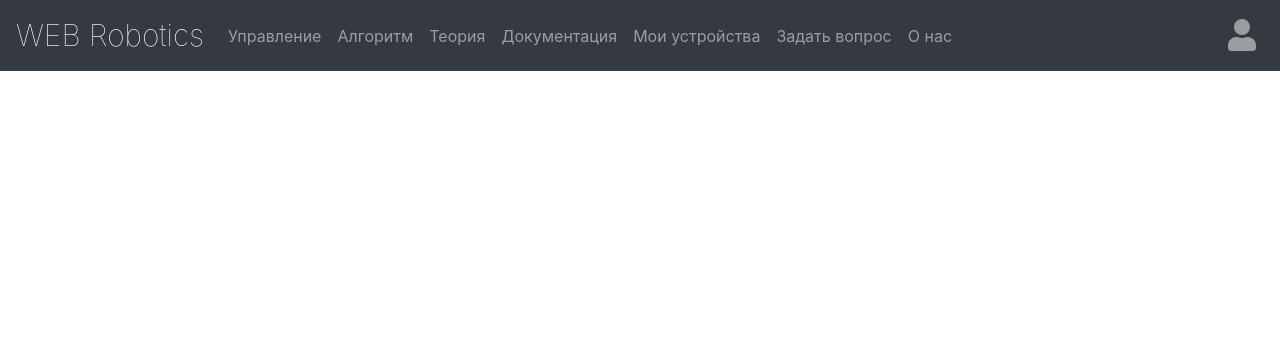
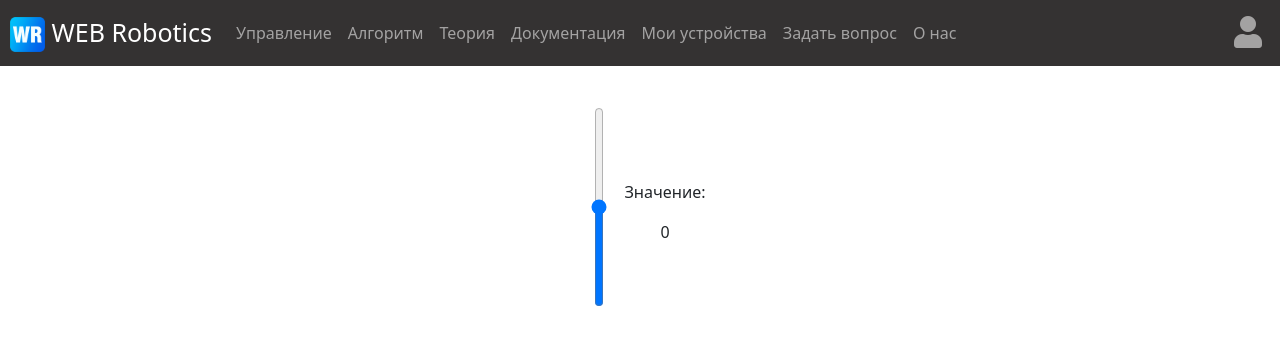
Before and after one commit to 4rch1nx/WEB-flask-LMS, a Flask app: page /control in a window 1280 px wide. Shown: the top 345 px of the page. Run offline with Flask 3, Linux system fonts and the light colour scheme; some libraries are stand-ins or nearby versions.

Commit message:
Немного изменений с Bootstrap 5

```diff
--- a/templates/base.html
+++ b/templates/base.html
@@ -2,18 +2,21 @@
 <html lang="en">
 <head>
     <link rel="stylesheet" href="https://cdnjs.cloudflare.com/ajax/libs/font-awesome/5.15.4/css/all.min.css">
-    <link href="https://stackpath.bootstrapcdn.com/bootstrap/4.5.2/css/bootstrap.min.css" rel="stylesheet">
+    <link href="https://cdn.jsdelivr.net/npm/bootstrap@5.3.0-alpha1/dist/css/bootstrap.min.css" rel="stylesheet">
     <script src="https://code.jquery.com/jquery-3.5.1.slim.min.js"></script>
-    <script src="https://cdn.jsdelivr.net/npm/@popperjs/core@2.9.2/dist/umd/popper.min.js"></script>
-    <script src="https://stackpath.bootstrapcdn.com/bootstrap/4.5.2/js/bootstrap.min.js"></script>
+    <script src="https://cdn.jsdelivr.net/npm/@popperjs/core@2.11.6/dist/umd/popper.min.js"></script>
+    <script src="https://cdn.jsdelivr.net/npm/bootstrap@5.3.0-alpha1/dist/js/bootstrap.min.js"></script>
     <link rel="icon" href="static/img/web_robotics_icon.ico" type="image/x-icon">
     <meta charset="UTF-8">
     <title>WEB Robotics</title>
 </head>
 <body>
 <header>
-    <nav class="navbar navbar-expand-lg navbar-dark bg-dark">
-        <a class="navbar-brand" href="/main" style='font-size:30px; font-weight:100;'>WEB Robotics</a>
+    <nav class="navbar navbar-expand-lg navbar-dark" style="background-color: #343232; padding-left: 10px; padding-right: 10px;">
+        <a class="navbar-brand" href="/main" style="font-size: 25px">
+            <img src="static/img/web_robotics_icon.ico" alt="" width="35" height="35" class="d-inline-block align-text-centre" >
+            WEB Robotics
+        </a>
         <div class="collapse navbar-collapse" id="navbarNav">
             <ul class="navbar-nav mr-auto">
                 <li class="nav-item">
@@ -38,7 +41,7 @@
                     <a class="nav-link" href="/about">О нас</a>
                 </li>
             </ul>
-            <ul class="navbar-nav">
+            <ul class="navbar-nav ms-auto"> <!-- Добавлен класс ms-auto для смещения вправо -->
                 {% if current_user.is_authenticated %}
                     <li class="nav-item">
                     <a class="nav-link" href="/logout">{{current_user.name}}</a>
--- a/templates/control.html
+++ b/templates/control.html
@@ -1,5 +1,68 @@
 {% extends "base.html" %}
 
 {% block content %}
-<div class="mb-3" data-coreui-toggle="range-slider" data-coreui-track="false" data-coreui-min="-100" data-coreui-max="100" data-coreui-value="50" data-coreui-vertical="true"></div>
+    <style>
+        .vertical-slider {
+            writing-mode: bt-lr;
+            -webkit-appearance: slider-vertical;
+            width: 8px;
+            height: 200px;
+            padding: 0 5px;
+            margin: 20px;
+        }
+
+        .vertical-slider::-webkit-slider-thumb {
+            width: 20px;
+            height: 20px;
+            border-radius: 50%;
+            background-color: #007bff;
+            cursor: pointer;
+        }
+
+        .vertical-slider::-moz-range-thumb {
+            width: 20px;
+            height: 20px;
+            border-radius: 50%;
+            background-color: #007bff;
+            cursor: pointer;
+        }
+
+        .vertical-slider::-ms-thumb {
+            width: 20px;
+            height: 20px;
+            border-radius: 50%;
+            background-color: #007bff;
+            cursor: pointer;
+        }
+
+        .slider-container {
+            display: flex;
+            justify-content: center;
+            align-items: center;
+            height: 250px;
+        }
+
+        .slider-label {
+            text-align: center;
+            margin-top: 10px;
+        }
+    </style>
+</head>
+<body>
+    <div class="slider-container">
+        <input type="range" min="-100" max="100" value="0" step="1" class="vertical-slider" orient="vertical">
+        <div class="slider-label">
+            <p>Значение:</p>
+            <span id="slider-value">0</span>
+        </div>
+    </div>
+
+    <script>
+        const slider = document.querySelector('.vertical-slider');
+        const sliderValue = document.getElementById('slider-value');
+
+        slider.addEventListener('input', function() {
+            sliderValue.textContent = this.value;
+        });
+    </script>
 {% endblock %}
```
Also changed, not shown: templates/documentation.html (+23 -5 lines), 1 other file.
